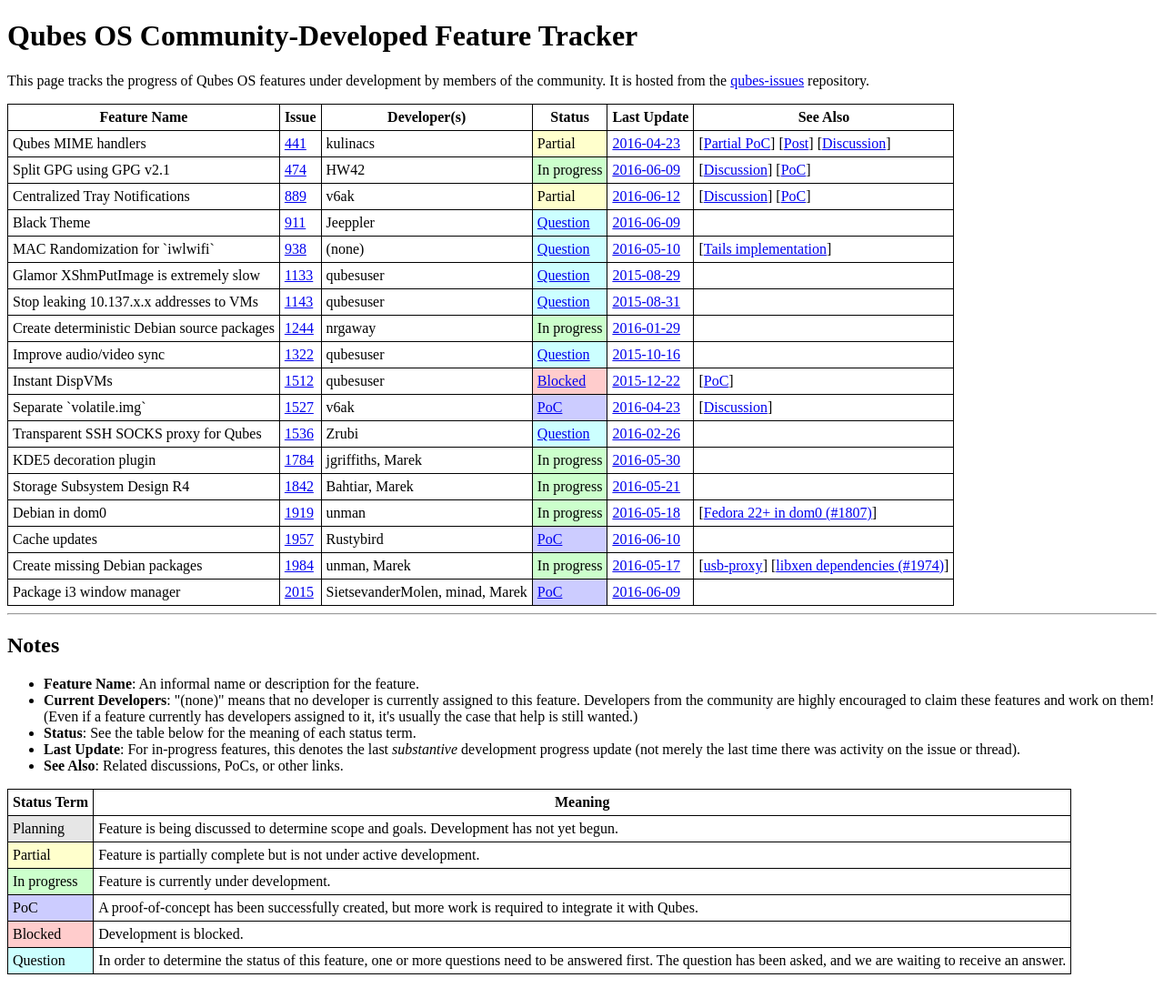
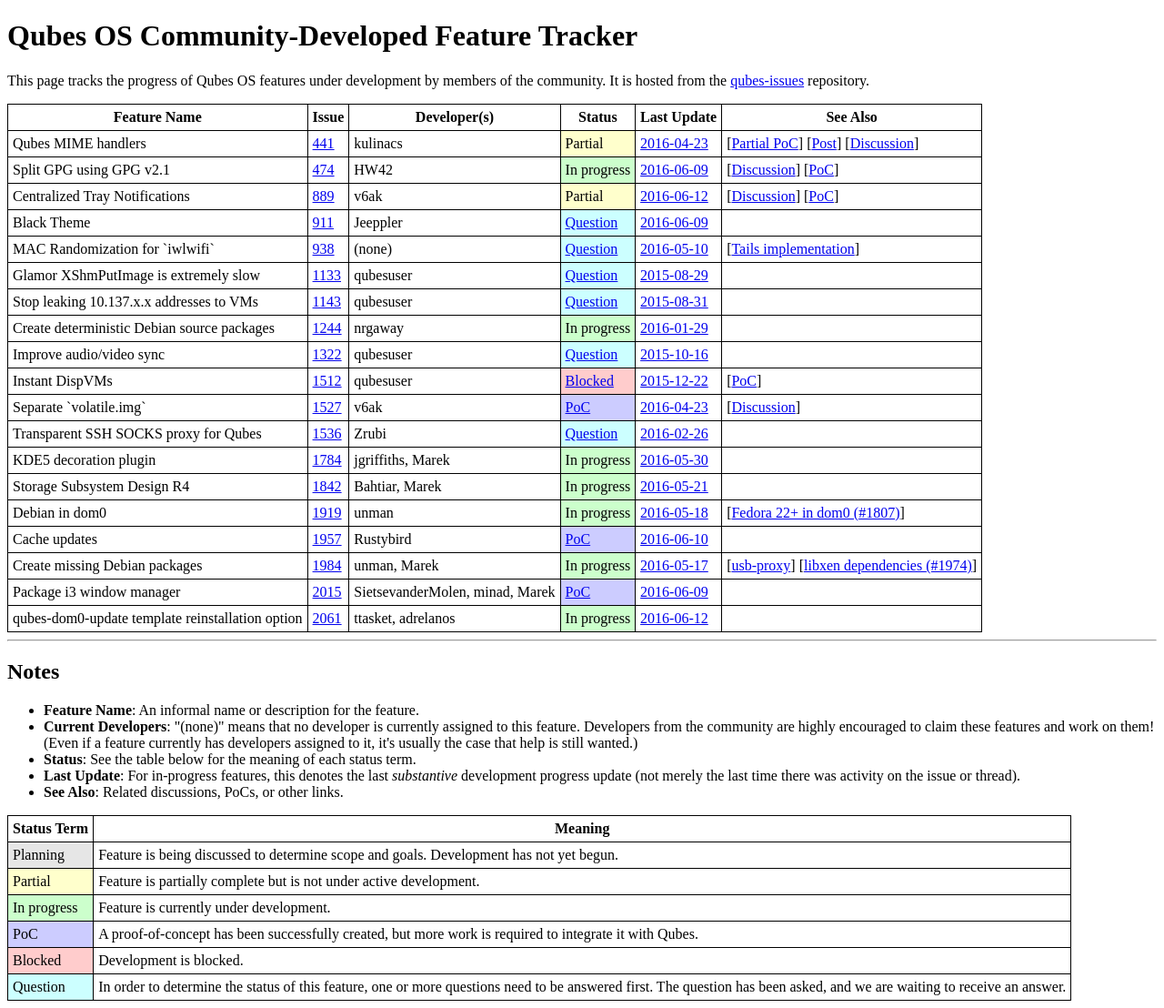
Before and after one commit to QubesOS/qubes-issues, a Jekyll site: the page built from index.md, in a window 1280 px wide. Shown: the whole page at 91% size. Built offline with Jekyll 4.4.1, drawn with Linux system fonts in a browser that asks for light colours; before the commit the page ends 1079 px from its top, so only the background shows below that.

Commit message:
Track #2061

```diff
--- a/_data/features.yml
+++ b/_data/features.yml
@@ -269,3 +269,18 @@
     url    :
   - desc   :
     url    :
+
+- name   : qubes-dom0-update template reinstallation option
+  issue  : 2061
+  devs   : ttasket, adrelanos
+  status :
+    term   : In progress
+    url    :
+  updated:
+    date   : 2016-06-12
+    url    : https://github.com/QubesOS/qubes-issues/issues/2061#issuecomment-225446006
+  info   :
+  - desc   :
+    url    :
+  - desc   :
+    url    :
```
